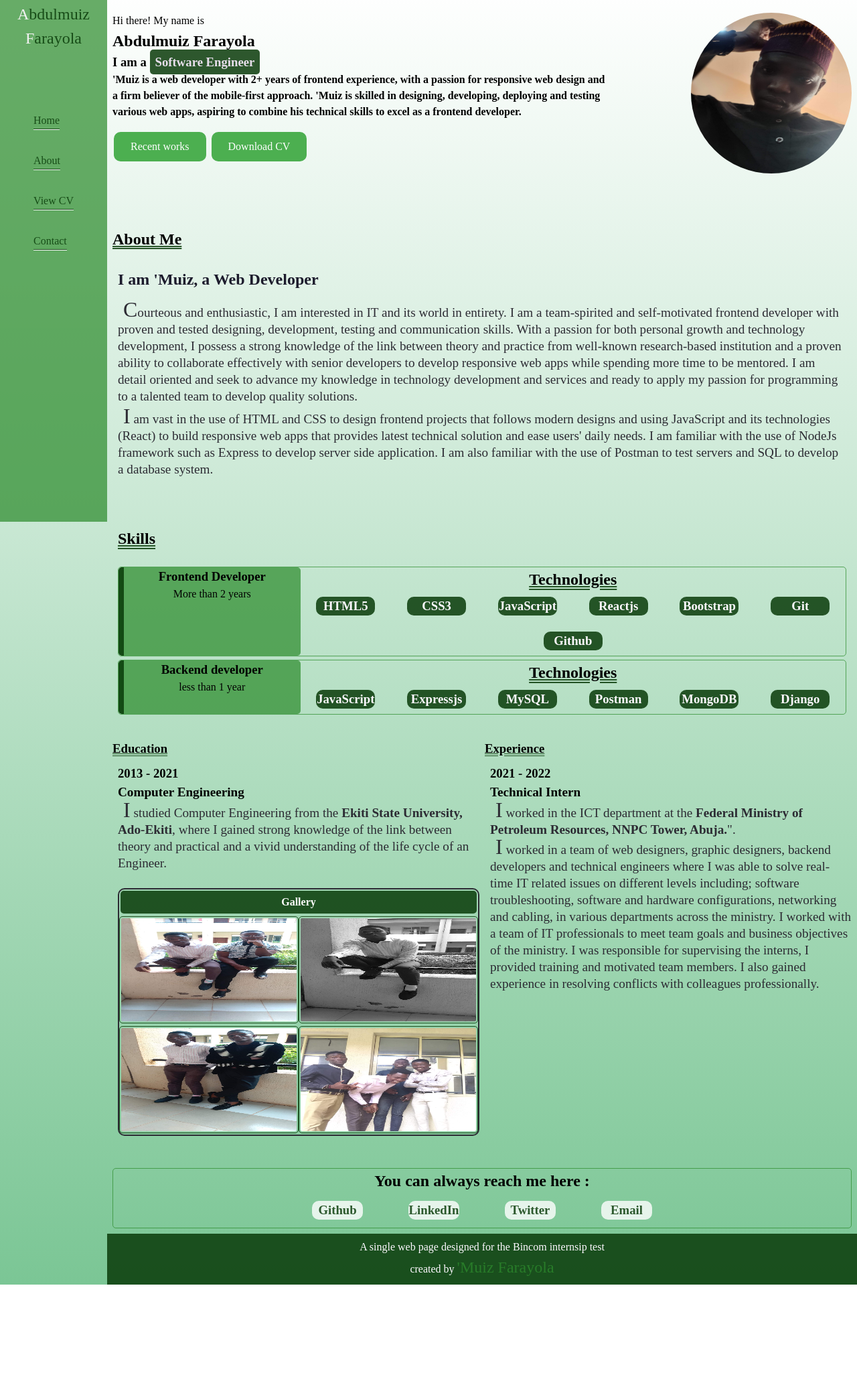
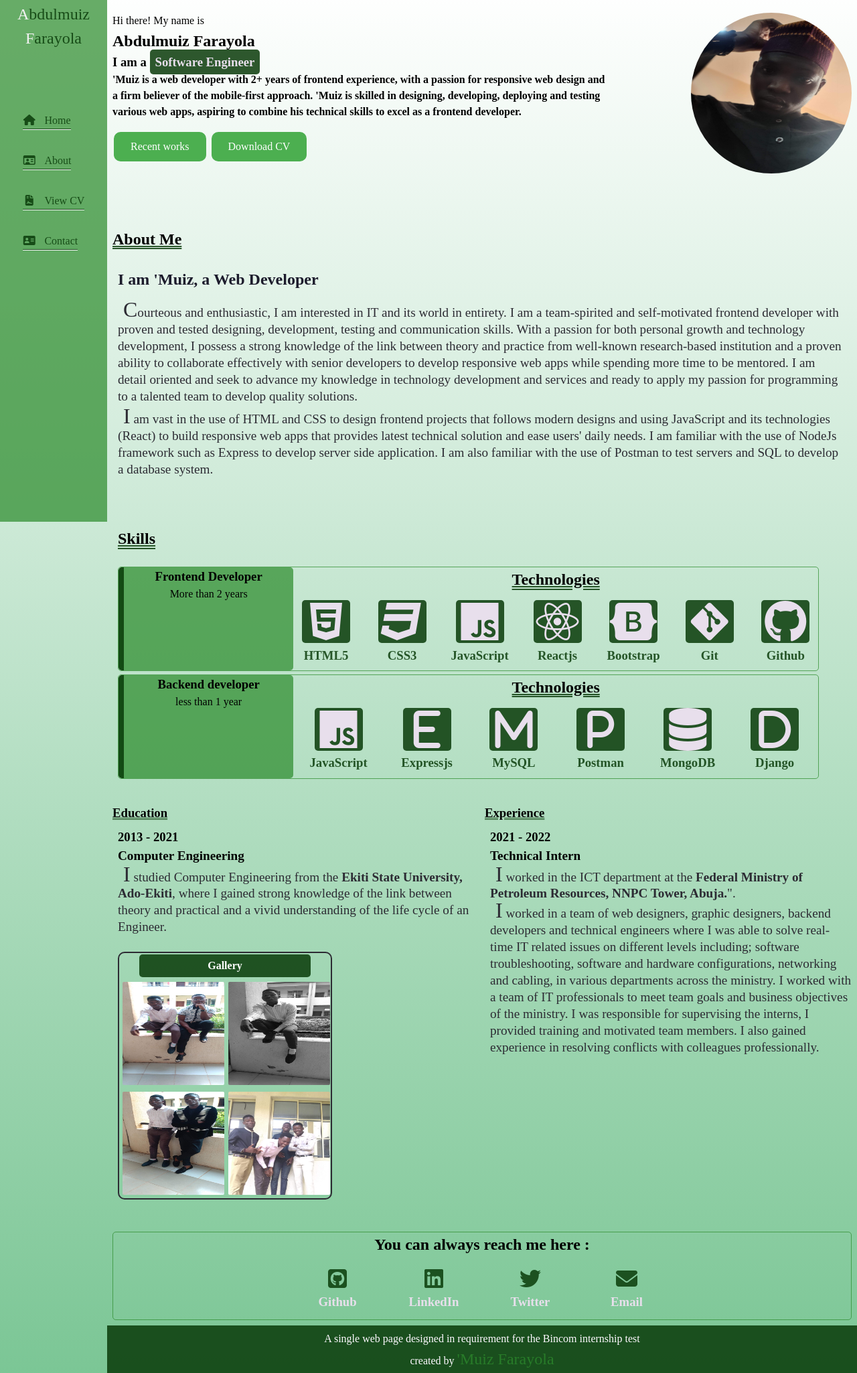
Before and after one commit to s8nclone/bincom-test-personal-page, a plain HTML site: page index.html in a window 1280 px wide. Shown: the part 21-2071 px from the top of the page at 67% size. Before the commit the page ends 1939 px from the top, so only its background shows below. Drawn offline with Linux system fonts and the light colour scheme.

Commit message:
adding icons

```diff
--- a/index.html
+++ b/index.html
@@ -10,6 +10,8 @@
         <title>Farayola Muiz</title>
 
         <link rel="stylesheet" href="style.css">
+        <!-- link to fontawesome toolkit -->
+        <script defer src="https://kit.fontawesome.com/93158f92e8.js" crossorigin="anonymous"></script>
     </head>
 
     <body>
@@ -29,10 +31,10 @@
                 <div>
                     <nav class="nav_bar" >
                         <ul class="aside_nav" id="nav">
-                            <li class="nav_li" id="nav_li"><a href="#home">Home</a></li>
-                            <li class="nav_li" id="nav_li"><a href="#about">About</a></li>
-                            <li class="nav_li" id="nav_li"><a href="Farayola Muiz CV-L.pdf">View CV</a></li>
-                            <li class="nav_li" id="nav_li"><a href="#contact">Contact</a></li>
+                            <li class="nav_li" id="nav_li"><a href="#home"><i class="nav_i fa-solid fa-house"></i>Home</a></li>
+                            <li class="nav_li" id="nav_li"><a href="#about"><i class="nav_i fa-regular fa-id-card"></i>About</a></li>
+                            <li class="nav_li" id="nav_li"><a href="Farayola Muiz CV-L.pdf"><i class="nav_i fa-solid fa-file-contract"></i>View CV</a></li>
+                            <li class="nav_li" id="nav_li"><a href="#contact"><i class="nav_i fa-solid fa-address-card"></i>Contact</a></li>
                         </ul>
                     </nav>
                 </div>
@@ -155,24 +157,31 @@
                                                         <div class="skills_group skills_active" data-content id="frontend">
                                                             <div class="skills_list">
                                                                 <div class="skill_item">
+                                                                    <i class="skills_i fa-brands fa-4x fa-html5"></i>
                                                                     <h3 class="skill_item-title">HTML5</h3>
                                                                 </div>
                                                                 <div class="skill_item">
+                                                                    <i class="skills_i fa-brands fa-4x fa-css3"></i>
                                                                     <h3 class="skill_item-title">CSS3</h3>
                                                                 </div>
                                                                 <div class="skill_item">
+                                                                    <i class="skills_i fa-brands fa-4x fa-js"></i>
                                                                     <h3 class="skill_item-title">JavaScript</h3>
                                                                 </div>
                                                                 <div class="skill_item">
+                                                                    <i class="skills_i fa-brands fa-4x fa-react"></i>
                                                                     <h3 class="skill_item-title">Reactjs</h3>
                                                                 </div>
                                                                 <div class="skill_item">
+                                                                    <i class="skills_i fa-brands fa-4x fa-bootstrap"></i>
                                                                     <h3 class="skill_item-title">Bootstrap</h3>
                                                                 </div>
                                                                 <div class="skill_item">
+                                                                    <i class="skills_i fa-brands fa-4x fa-git-alt"></i>
                                                                     <h3 class="skill_item-title">Git</h>
                                                                 </div>
                                                                 <div class="skill_item">
+                                                                    <i class="skills_i fa-brands fa-4x fa-github"></i>
                                                                     <h3 class="skill_item-title">Github</h3>
                                                                 </div>
                                                             </div>
@@ -190,21 +199,27 @@
                                                         <div class="skills_group skills_active" data-content id="frontend">
                                                             <div class="skills_list">
                                                                 <div class="skill_item">
+                                                                    <i class="skills_i fa-brands fa-4x fa-js"></i>
                                                                     <h3 class="skill_item-title">JavaScript</h3>
                                                                 </div>
                                                                 <div class="skill_item">
+                                                                    <i class="skills_i fa-solid fa-4x fa-e"></i>
                                                                     <h3 class="skill_item-title">Expressjs</h>
                                                                 </div>
                                                                 <div class="skill_item">
+                                                                    <i class="skills_i fa-solid fa-4x fa-m"></i>
                                                                     <h3 class="skill_item-title">MySQL</h3>
                                                                 </div>
                                                                 <div class="skill_item">
+                                                                    <i class="skills_i fa-solid fa-4x fa-p"></i>
                                                                     <h3 class="skill_item-title">Postman</h3>
                                                                 </div>
                                                                 <div class="skill_item">
+                                                                    <i class="skills_i fa-sharp fa-4x fa-solid fa-database"></i>
                                                                     <h3 class="skill_item-title">MongoDB</h3>
                                                                 </div>
                                                                 <div class="skill_item">
+                                                                    <i class="skills_i fa-solid fa-4x fa-d"></i>
                                                                     <h3 class="skill_item-title">Django</h3>
                                                                 </div>
                                                             </div>
@@ -236,7 +251,13 @@
                                             </p>
                                         </div>
                                         <div class="timeline_item gallery">
-                                            <h3 class="gallery-title">Gallery</h3>
+                                            <div class="tooltip">
+                                                <h3 class="gallery-title">Gallery</h3>
+                                                <span class="tooltiptext">
+                                                    (N.B - I apologize for the low picture quality and resolution on larger screen sizes)
+                                                </span>
+                                            </div>
+
                                             <div class="gallery_items">
                                                 <div class="album">
                                                     <img class="album_item" alt="me and friends" src="/images/meAndFriend.png">
@@ -309,7 +330,10 @@
                                                 <div class="media_div"></div>
                                                 <div class="media_div"></div>
                                                 <div class="media_div"></div>
-                                                <div class="media_div fa-brands fa-github"><h3>Github</h3></div>
+                                                <div class="media_div">
+                                                    <i class="contact_i fa-brands fa-2x fa-square-github"></i>
+                                                    <h3>Github</h3>
+                                                </div>
                                             </div>
                                         </a>
                                     </li>
@@ -320,7 +344,10 @@
                                                 <div class="media_div"></div>
                                                 <div class="media_div"></div>
                                                 <div class="media_div"></div>
-                                                <div class="media_div "><h3>LinkedIn</h3></div>
+                                                <div class="media_div ">
+                                                    <i class="contact_i fa-brands fa-2x fa-linkedin"></i>
+                                                    <h3>LinkedIn</h3>
+                                                </div>
                                             </div>
                                         </a>
                                     </li>
@@ -336,7 +363,10 @@
                                                 <div class="media_div"></div>
                                                 <div class="media_div"></div>
                                                 <div class="media_div"></div>
-                                                <div class="media_div "><h3>Twitter</h3></div>
+                                                <div class="media_div ">
+                                                    <i class="contact_i fa-brands fa-2x fa-twitter"></i>
+                                                    <h3>Twitter</h3>
+                                                </div>
                                             </div>
                                         </a>
                                     </li>
@@ -352,7 +382,10 @@
                                                 <div class="media_div"></div>
                                                 <div class="media_div"></div>
                                                 <div class="media_div"></div>
-                                                <div class="media_div "><h3>Email</h3></div>
+                                                <div class="media_div">
+                                                    <i class="contact_i fa-solid fa-2x fa-envelope"></i>
+                                                    <h3>Email</h3>
+                                                </div>
                                             </div>
                                         </a>
                                     </li>
@@ -362,7 +395,7 @@
                     </section>
                     <footer>
                         <div class="footer_note">
-                            <p>A single web page designed for the Bincom internsip test</p>
+                            <p>A single web page designed in requirement for the Bincom internship test</p>
                             <p>created by <a class="foot_link_note" target="_blank" href="https://github.com/s8nclone">'Muiz Farayola</a></p>
                         </div>
                     </footer>
--- a/style.css
+++ b/style.css
@@ -95,6 +95,11 @@ header {
     text-decoration: none;
     color: var(--bg-dark-green);
     border-bottom: 1px solid var(--bg-dark-green);
+}
+
+.nav_i {
+  width: 1rem;
+  margin-right: 0.4rem;
 }
 
 .profile_links {
@@ -233,10 +238,21 @@ header {
   justify-content: center;
   align-items: center;
   margin: 0 .5rem .5rem;
+  border-radius: 10px;
+  color: var(--bg-dark-green);
+}
+
+.skills_i {
+  margin: .3rem;
   background: var(--bg-dark-green);
-  border-radius: 10px;
-  color: var(--bg-whiter);
-  width: 5.5rem;
+  color: var(--bg-white);
+  border-radius: 5px;
+  width: 4.5rem;
+  text-align: center;
+}
+
+.skill_item-title {
+  text-align: center;
 }
 
 .exp_edu_section {
@@ -265,6 +281,8 @@ header {
   border: 2px solid var(--text-black-700);
   border-radius: 10px;
   box-shadow: #2c2b33;
+  width: 20rem;
+  text-align: center;
 }
 
 .gallery-title {
@@ -276,6 +294,34 @@ header {
   text-align: center;
   font-size: 16px;
   margin: 2px;
+  width:16rem;
+}
+
+.tooltip {
+  position: relative;
+  display: inline-block;
+}
+
+.tooltip .tooltiptext {
+  visibility: hidden;
+  width: 120px;
+  background: var(--bg-white);
+  color: var(--bg-dark-green);
+  text-align: center;
+  border-radius: 6px;
+  padding: 5px 0;
+  position: absolute;
+  z-index: 1;
+  bottom: 100%;
+  left: 50%;
+  margin-left: -60px;
+  opacity: 0;
+  transition: opacity 1s;
+}
+
+.tooltip:hover .tooltiptext {
+  visibility: visible;
+  opacity: 1;
 }
 
 .gallery_items {
@@ -288,15 +334,17 @@ header {
   width: 100%;
   display: flex;
   justify-content: space-evenly;
-  padding: 2px;
-  margin: 2px auto;
-  border: 1px solid var(--bg-dark-green);
+  padding: 3px;
+  margin: 2px;
+  /* border: 1px solid var(--bg-dark-green); */
   border-radius: 5px;
   box-shadow: #2c2b33;
+  object-fit: fill;
 }
 
 .album_item:hover {
-  transform: scale(1.5);
+  transform: scale(2);
+  object-fit: contain;
 }
 
 .contact {
@@ -312,12 +360,11 @@ header {
 }
 
 .item_container {
-  background: var(--bg-black-transparent);
   display: block;
   border-radius: 10px;
   text-align: center;
   text-decoration: none;
-  color: var(--bg-dark-green);
+  color: var(--bg-white);
 }
 
 .contact_links {
@@ -339,6 +386,12 @@ header {
   width: 5rem;
   padding: 2px;
 
+}
+
+.contact_i {
+  margin: .3rem;
+  color: var(--bg-dark-green);
+  text-align: center;
 }
 
 footer {
@@ -393,6 +446,11 @@ footer {
         margin-bottom: .5rem;
     }
 
+    .nav_i {
+      width: 1.25rem;
+      margin-right: 0.8rem;
+    }
+
     .home_img img {
         width: 15rem;
         height:15rem;
```
